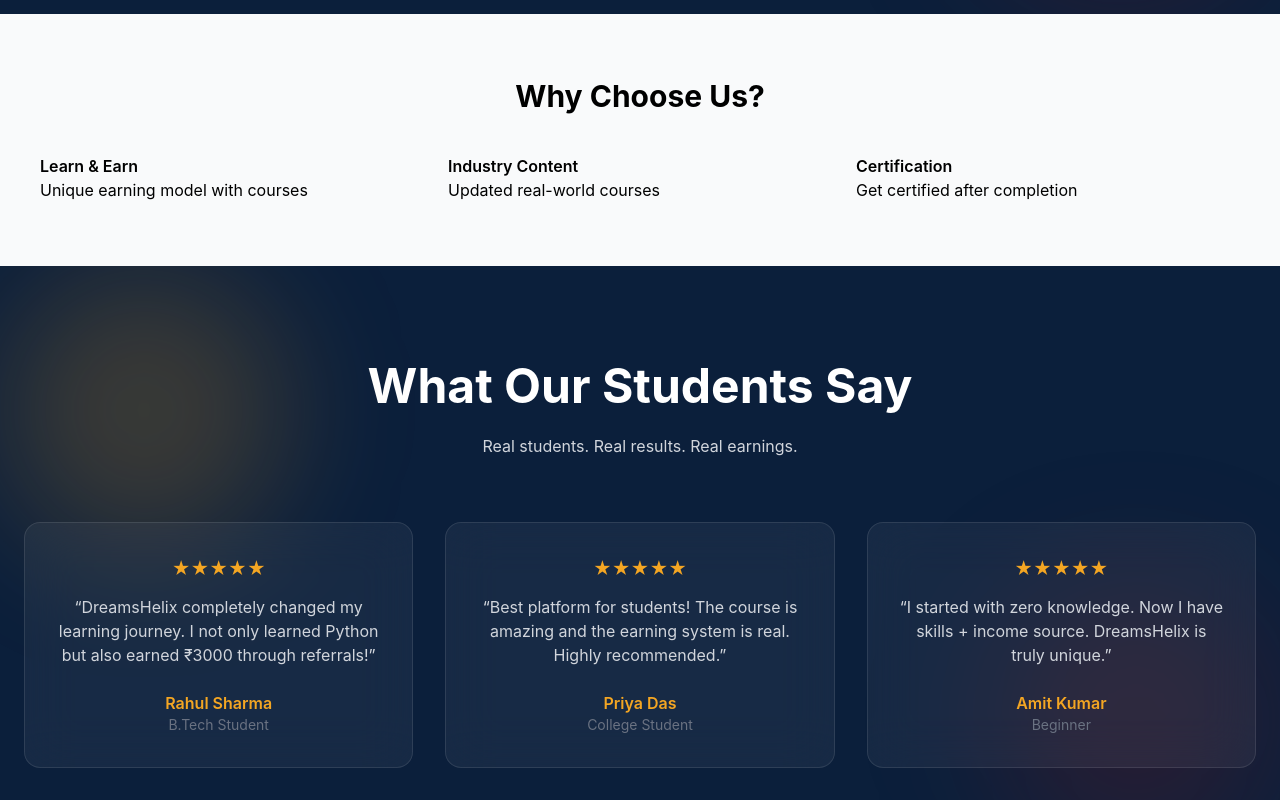
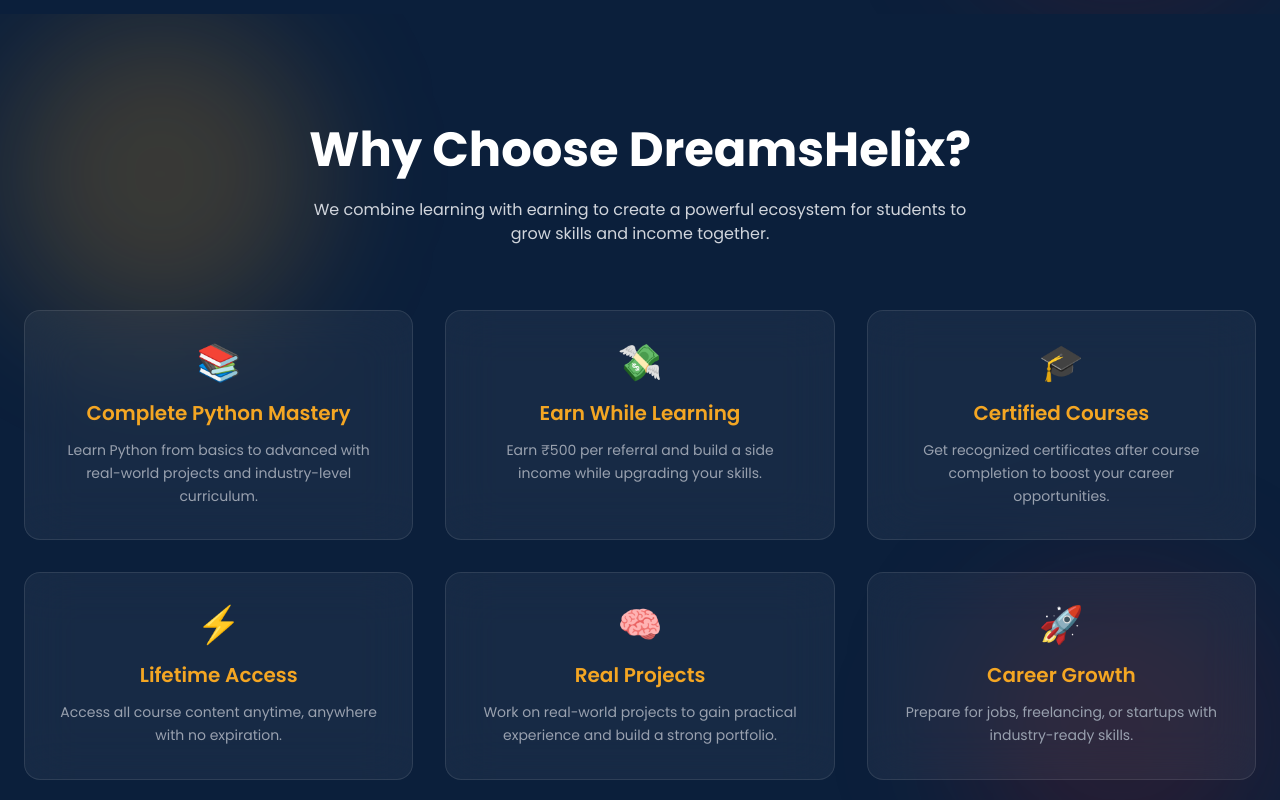
Before and after one commit to mrbin509/dreamshelix, a Next.js app: page / in a window 1280 px wide. Shown: the part 4600-5400 px from the top of the page. Built offline with nearby package versions, Linux system fonts and the light colour scheme.

Commit message:
Future Section Updated

```diff
--- a/components/Features.tsx
+++ b/components/Features.tsx
@@ -1,26 +1,120 @@
+// =========================================
+// FILE: components/Features.tsx
+// PREMIUM FEATURES SECTION (USP - DREAMSHELIX)
+// =========================================
+
+"use client";
+
+import { motion } from "framer-motion";
+import { Poppins } from "next/font/google";
+
+const poppins = Poppins({ subsets: ["latin"], weight: ["400", "600", "700"] });
+
+const features = [
+  {
+    icon: "📚",
+    title: "Complete Python Mastery",
+    desc: "Learn Python from basics to advanced with real-world projects and industry-level curriculum.",
+  },
+  {
+    icon: "💸",
+    title: "Earn While Learning",
+    desc: "Earn ₹500 per referral and build a side income while upgrading your skills.",
+  },
+  {
+    icon: "🎓",
+    title: "Certified Courses",
+    desc: "Get recognized certificates after course completion to boost your career opportunities.",
+  },
+  {
+    icon: "⚡",
+    title: "Lifetime Access",
+    desc: "Access all course content anytime, anywhere with no expiration.",
+  },
+  {
+    icon: "🧠",
+    title: "Real Projects",
+    desc: "Work on real-world projects to gain practical experience and build a strong portfolio.",
+  },
+  {
+    icon: "🚀",
+    title: "Career Growth",
+    desc: "Prepare for jobs, freelancing, or startups with industry-ready skills.",
+  },
+];
+
 export default function Features() {
   return (
-    <section className="py-16 px-10 bg-gray-50">
-      <h2 className="text-3xl font-bold text-center mb-10">
-        Why Choose Us?
-      </h2>
+    <section className={`${poppins.className} relative bg-[#0B1F3B] text-white py-28 overflow-hidden`}>
 
-      <div className="grid md:grid-cols-3 gap-6">
-        <div>
-          <h3 className="font-semibold">Learn & Earn</h3>
-          <p>Unique earning model with courses</p>
+      {/* Background Effects */}
+      <div className="absolute top-0 left-0 w-80 h-80 bg-[#F4A623]/20 blur-3xl rounded-full"></div>
+      <div className="absolute bottom-0 right-0 w-80 h-80 bg-[#8B1A1A]/20 blur-3xl rounded-full"></div>
+
+      <div className="relative z-10 max-w-7xl mx-auto px-6 text-center">
+
+        {/* Heading */}
+        <motion.h2
+          initial={{ opacity: 0, y: 40 }}
+          whileInView={{ opacity: 1, y: 0 }}
+          transition={{ duration: 0.7 }}
+          className="text-4xl md:text-5xl font-bold mb-6"
+        >
+          Why Choose DreamsHelix?
+        </motion.h2>
+
+        <motion.p
+          initial={{ opacity: 0 }}
+          whileInView={{ opacity: 1 }}
+          transition={{ delay: 0.2 }}
+          className="text-gray-300 mb-16 max-w-2xl mx-auto"
+        >
+          We combine learning with earning to create a powerful ecosystem for students to grow skills and income together.
+        </motion.p>
+
+        {/* Features Grid */}
+        <div className="grid md:grid-cols-3 gap-8">
+
+          {features.map((feature, index) => (
+            <motion.div
+              key={index}
+              initial={{ opacity: 0, y: 60 }}
+              whileInView={{ opacity: 1, y: 0 }}
+              transition={{ delay: index * 0.1 }}
+              whileHover={{ scale: 1.05 }}
+              className="bg-white/5 backdrop-blur-xl p-8 rounded-2xl border border-white/10 hover:border-[#F4A623] transition group"
+            >
+
+              {/* Icon */}
+              <div className="text-4xl mb-4 group-hover:scale-110 transition">
+                {feature.icon}
+              </div>
+
+              {/* Title */}
+              <h3 className="text-xl font-semibold mb-3 text-[#F4A623]">
+                {feature.title}
+              </h3>
+
+              {/* Description */}
+              <p className="text-gray-400 text-sm leading-relaxed">
+                {feature.desc}
+              </p>
+
+            </motion.div>
+          ))}
+
         </div>
 
-        <div>
-          <h3 className="font-semibold">Industry Content</h3>
-          <p>Updated real-world courses</p>
-        </div>
-
-        <div>
-          <h3 className="font-semibold">Certification</h3>
-          <p>Get certified after completion</p>
-        </div>
       </div>
     </section>
   );
 }
+
+// =========================================
+// ✅ FEATURES:
+// - 6 premium USP cards
+// - Motion animation on scroll
+// - Hover zoom + border glow
+// - Brand colors applied
+// - EdTech messaging focused
+// =========================================
```
